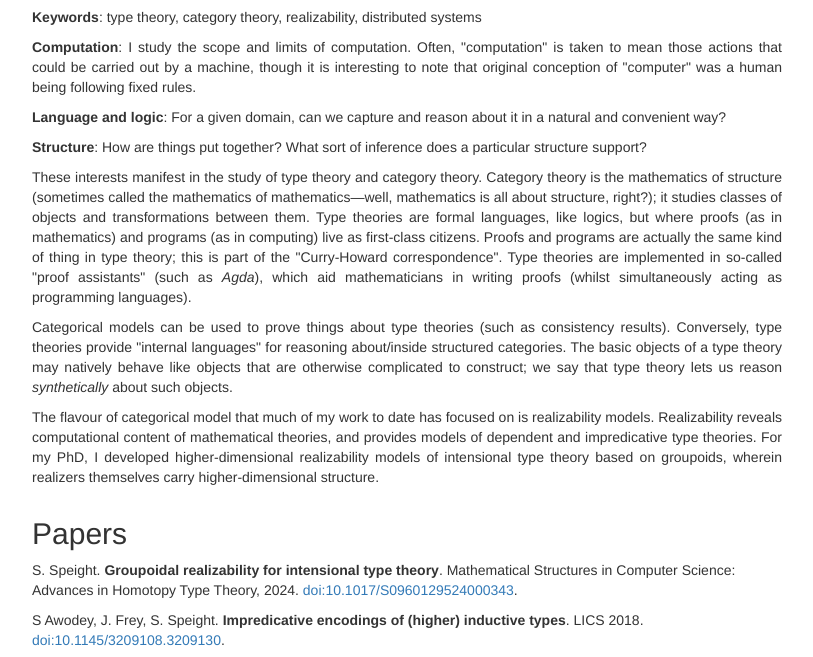
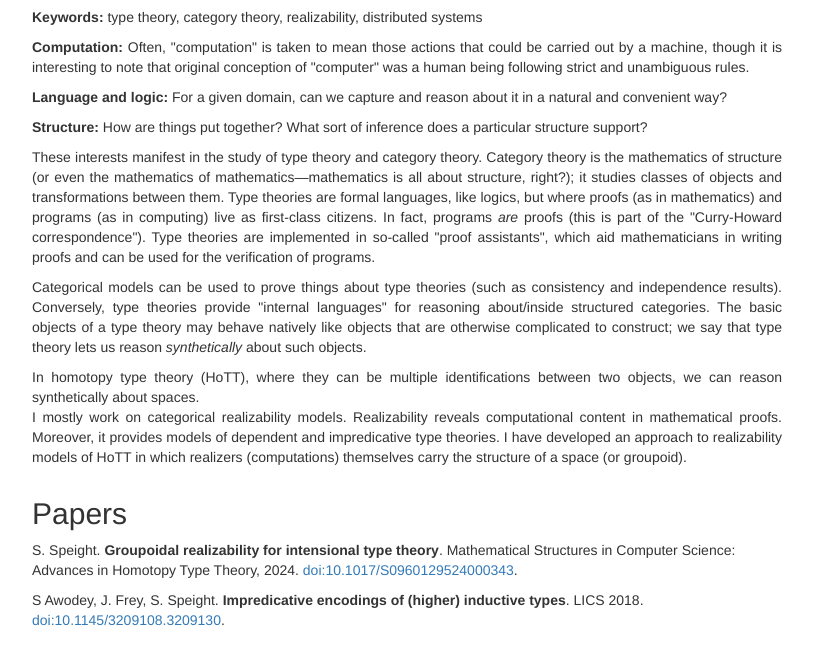
Before and after one commit to slspeight/slspeight.github.io, a plain HTML site: page index.html in a window 1280 px wide. Shown: the part 682-1339 px from the top of the page, without its empty margins (38-851 px from the left). Drawn offline with nearby package versions, Linux system fonts and the light colour scheme.

Commit message:
updated research spiel

```diff
--- a/index.html
+++ b/index.html
@@ -145,19 +145,19 @@
 
       <h2 id="research">Research</h2>
 
-<p><b>Keywords</b>: type theory, category theory, realizability, distributed systems</p>
+<p><b>Keywords:</b> type theory, category theory, realizability, distributed systems</p>
 
-<p><b>Computation</b>: I study the scope and limits of computation. Often, "computation" is taken to mean those actions that could be carried out by a machine, though it is interesting to note that original conception of "computer" was a human being following fixed rules.</p>
+<p><b>Computation:</b> Often, "computation" is taken to mean those actions that could be carried out by a machine, though it is interesting to note that original conception of "computer" was a human being following strict and unambiguous rules.</p>
 
-<p><b>Language and logic</b>: For a given domain, can we capture and reason about it in a natural and convenient way?</p>
+<p><b>Language and logic:</b> For a given domain, can we capture and reason about it in a natural and convenient way?</p>
 
-<p><b>Structure</b>: How are things put together? What sort of inference does a particular structure support?</p>
+<p><b>Structure:</b> How are things put together? What sort of inference does a particular structure support?</p>
 
-<p>These interests manifest in the study of type theory and category theory. Category theory is the mathematics of structure (sometimes called the mathematics of mathematics—well, mathematics is all about structure, right?); it studies classes of objects and transformations between them. Type theories are formal languages, like logics, but where proofs (as in mathematics) and programs (as in computing) live as first-class citizens. Proofs and programs are actually the same kind of thing in type theory; this is part of the "Curry-Howard correspondence". Type theories are implemented in so-called "proof assistants" (such as <i>Agda</i>), which aid mathematicians in writing proofs (whilst simultaneously acting as programming languages).</p>
+<p>These interests manifest in the study of type theory and category theory. Category theory is the mathematics of structure (or even the mathematics of mathematics—mathematics is all about structure, right?); it studies classes of objects and transformations between them. Type theories are formal languages, like logics, but where proofs (as in mathematics) and programs (as in computing) live as first-class citizens. In fact, programs <i>are</i> proofs (this is part of the "Curry-Howard correspondence"). Type theories are implemented in so-called "proof assistants", which aid mathematicians in writing proofs and can be used for the verification of programs.</p>
 
-      <p>Categorical models can be used to prove things about type theories (such as consistency results). Conversely, type theories provide "internal languages" for reasoning about/inside structured categories. The basic objects of a type theory may natively behave like objects that are otherwise complicated to construct; we say that type theory lets us reason <i>synthetically</i> about such objects.</p>
+      <p>Categorical models can be used to prove things about type theories (such as consistency and independence results). Conversely, type theories provide "internal languages" for reasoning about/inside structured categories. The basic objects of a type theory may behave natively like objects that are otherwise complicated to construct; we say that type theory lets us reason <i>synthetically</i> about such objects.</p> In homotopy type theory (HoTT), where they can be multiple identifications between two objects, we can reason synthetically about spaces.
 
-<p>The flavour of categorical model that much of my work to date has focused on is realizability models. Realizability reveals computational content of mathematical theories, and provides models of dependent and impredicative type theories. For my PhD, I developed higher-dimensional realizability models of intensional type theory based on groupoids, wherein realizers themselves carry higher-dimensional structure.</p>
+<p>I mostly work on categorical realizability models. Realizability reveals computational content in mathematical proofs. Moreover, it provides models of dependent and impredicative type theories. I have developed an approach to realizability models of HoTT in which realizers (computations) themselves carry the structure of a space (or groupoid).</p>
 
     </div>
 
```
